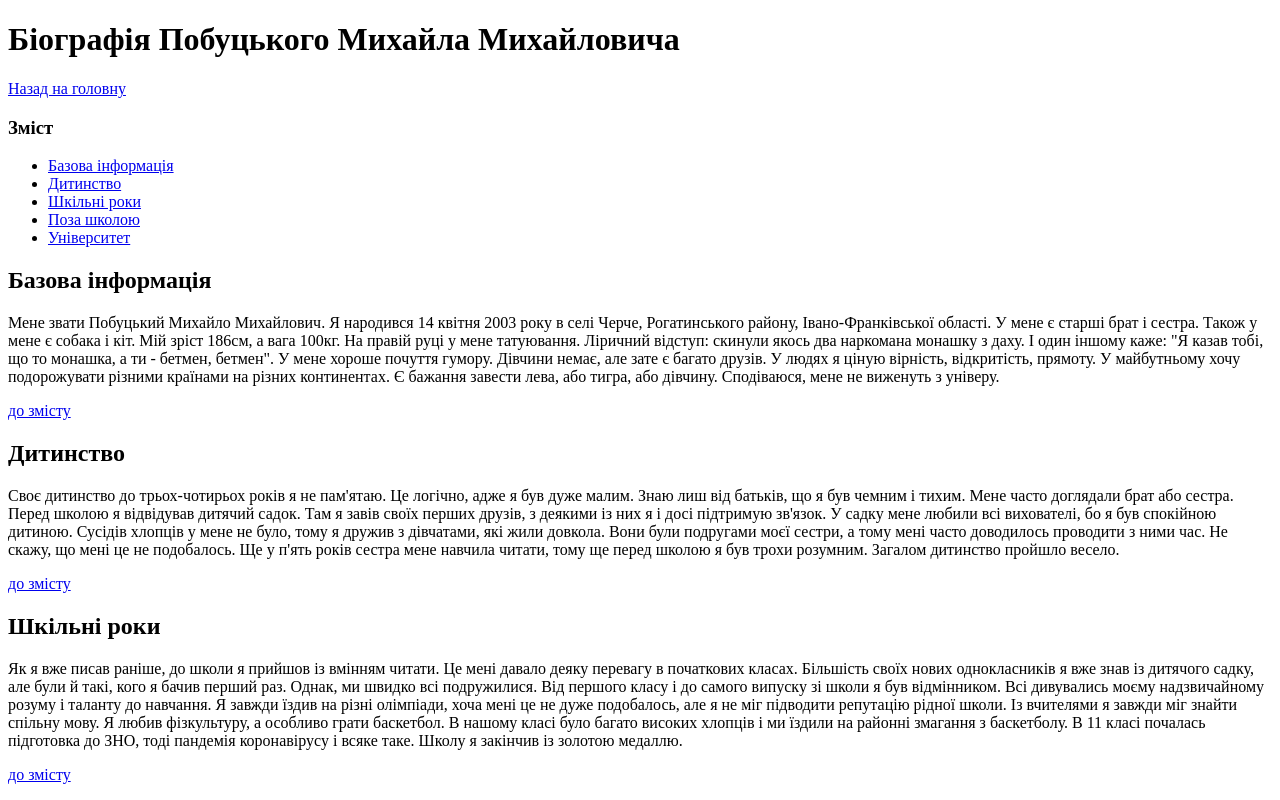
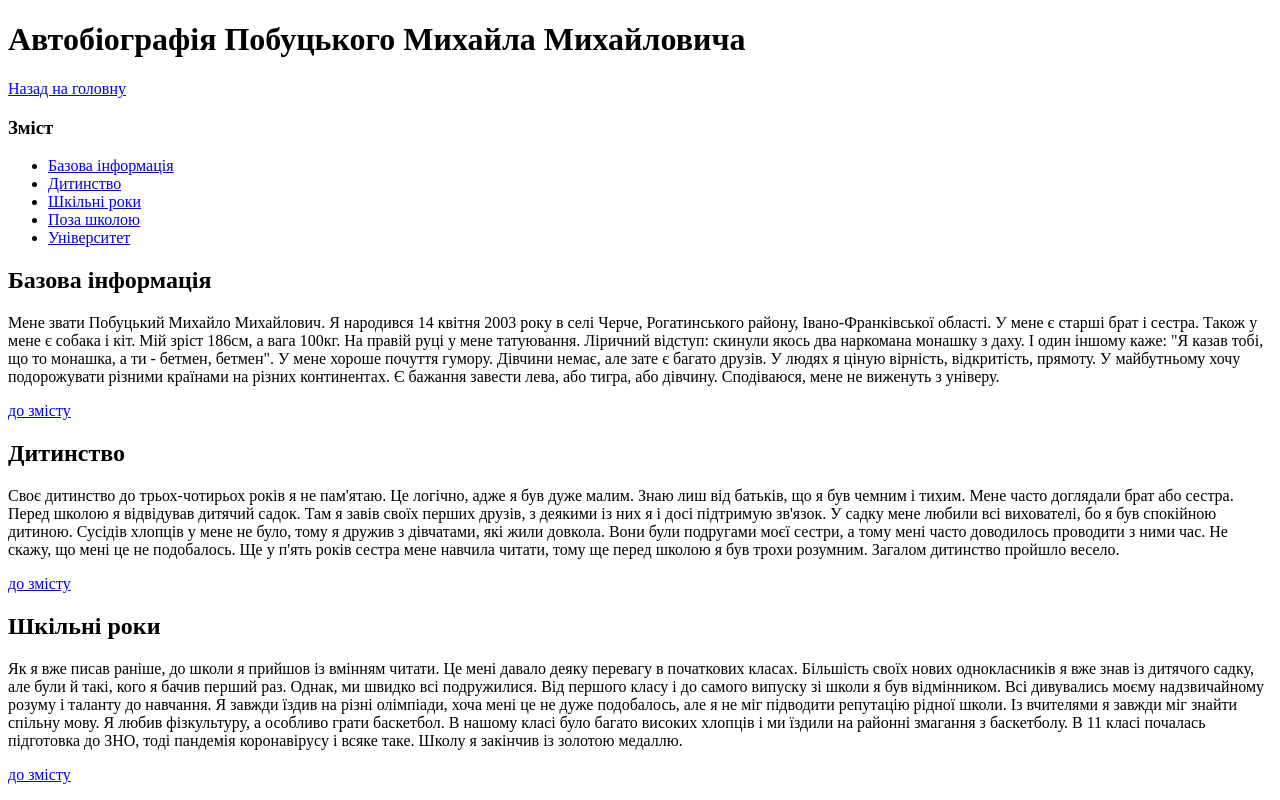
Before and after one commit to Misha04/WEB_programming, a plain HTML site: page Lab_1/biography.html in a window 1280 px wide. Shown: the top 800 px of the page. Drawn offline with Linux system fonts and the light colour scheme.

Commit message:
Update biography.html

```diff
--- a/Lab_1/biography.html
+++ b/Lab_1/biography.html
@@ -5,7 +5,7 @@
     <title>biography</title>
 </head>
 <body>
-    <h1 id="Верх">Біографія Побуцького Михайла Михайловича</h1>
+    <h1 id="Верх">Автобіографія Побуцького Михайла Михайловича</h1>
     <a href="index.html">Назад на головну</a>
     <h3 id="Зміст">Зміст</h3>
         <ul>
```
